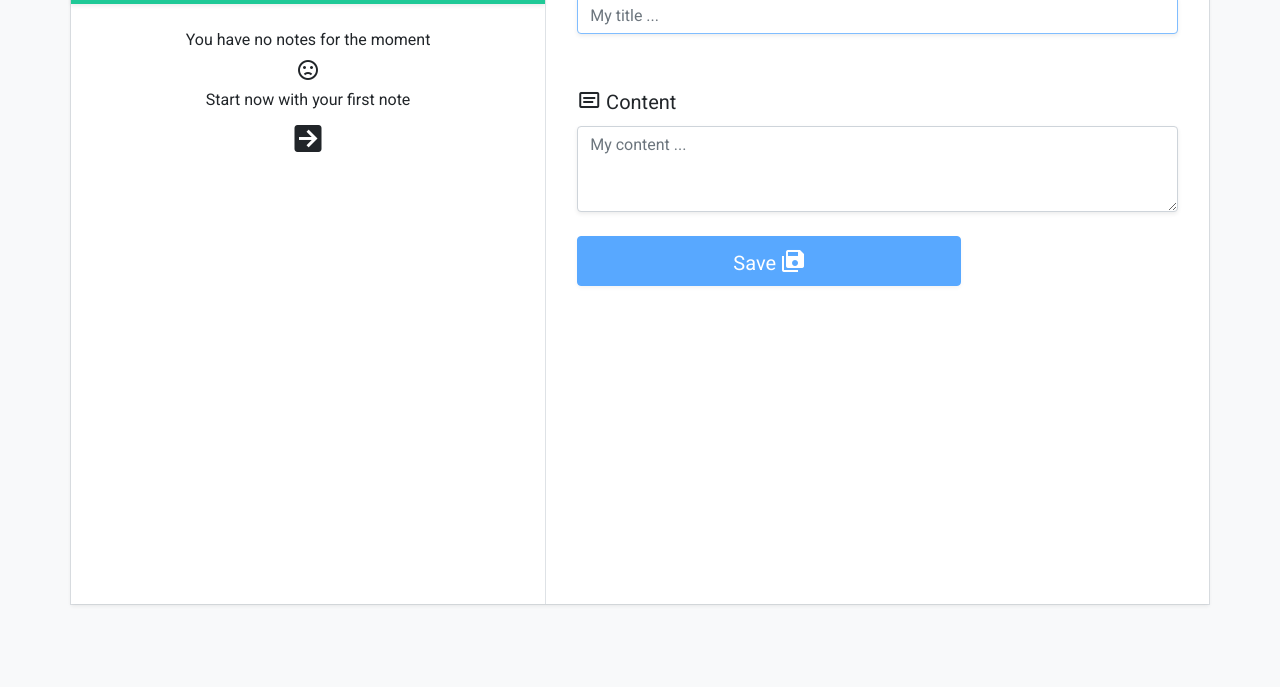
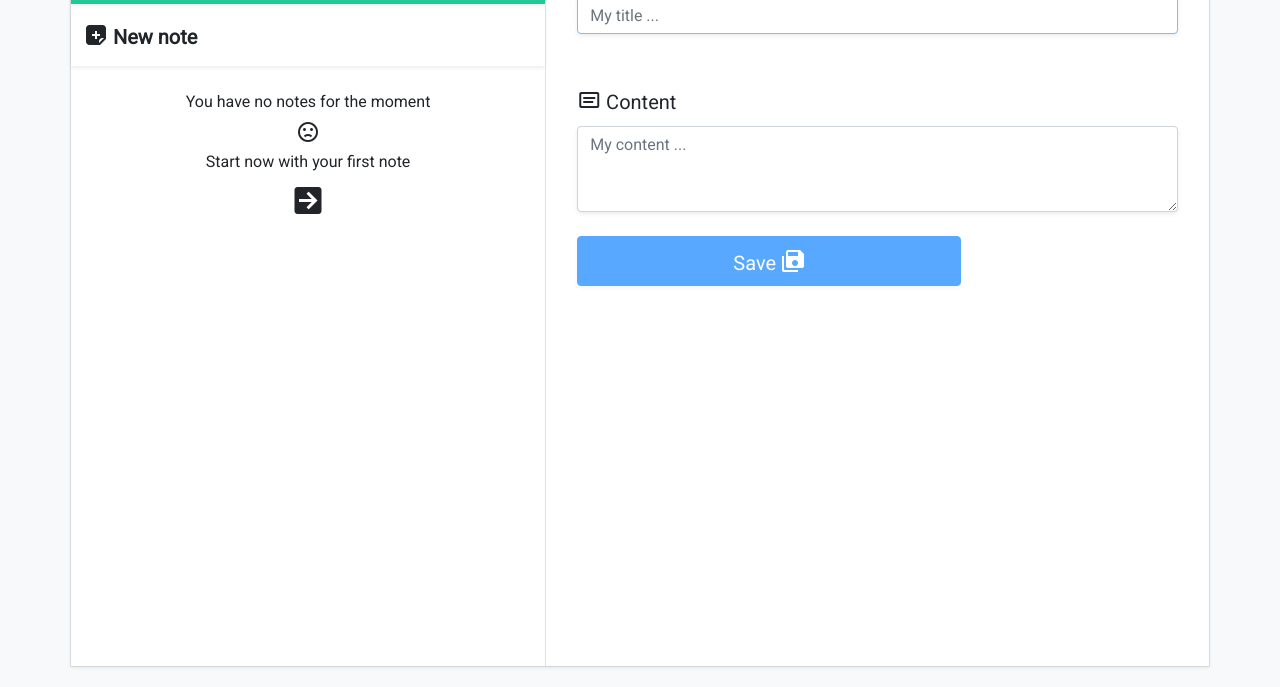
Before and after one commit to julowayne/mynotes, a plain HTML site: page index.html in a window 1280 px wide. Shown: the part 113-800 px from the top of the page. Drawn offline with nearby package versions, Linux system fonts and the light colour scheme.

Commit message:
added new note button to access empty form when editing a note

```diff
--- a/index.html
+++ b/index.html
@@ -17,7 +17,12 @@
   <div class="row shadow-sm p-0">
     <div class="col-md-5 m-0">
       <div class="row" id="title">
-        <div class="col p-3 shadow-sm text-left name"><span class="mdi mdi-24px mdi-note-multiple"></span><strong> My notes</strong></div>
+        <div class="col p-3 shadow-sm name"><span class="mdi mdi-24px mdi-note-multiple"></span><strong> My notes</strong></div>
+      </div>
+      <div class="row shadow-sm p-1">
+        <button type="button" class="btn p-0 text-rigth" @click.prevent="newNote">
+          <div class="col p-2 name"><span class="mdi mdi-24px mdi-sticker-plus"></span><strong> New note</strong></div>
+          </button>
       </div>
       <div class="overflow-y">
         <div v-if="notes.length"
@@ -126,6 +131,10 @@
   });
 const options = {
   methods: {
+    newNote() {
+      this.noteTitle = ""
+      this.noteContent = ""
+    },
     addNote () {
       if(this.edit == false) {
         const note = {
```
